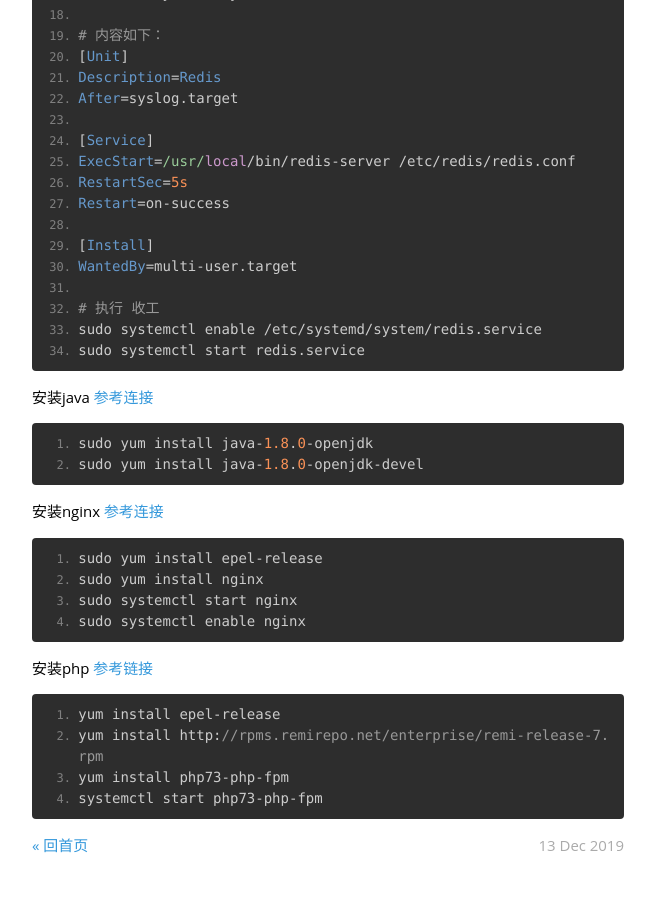
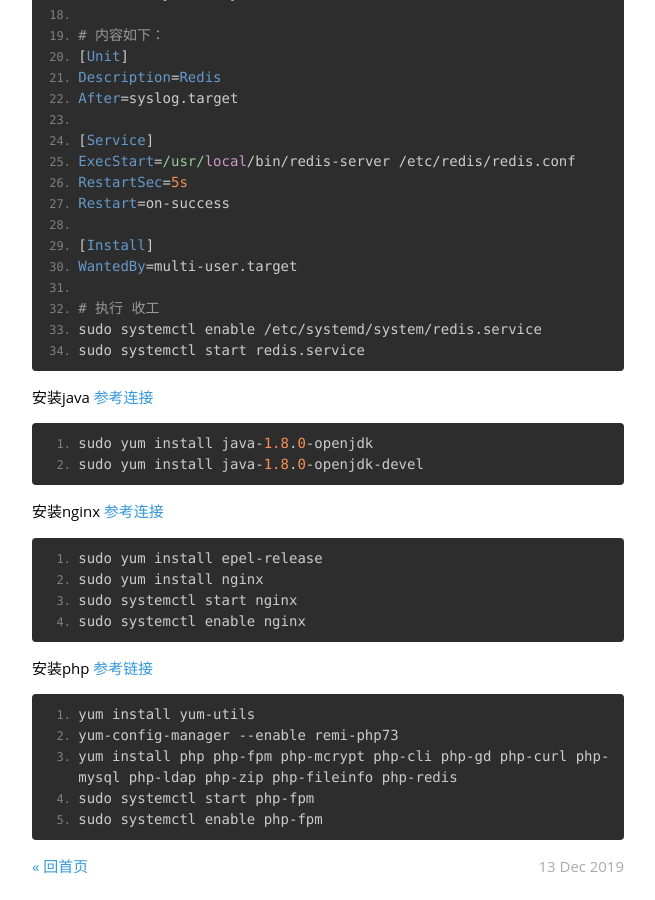
Before and after one commit to hiwjd/hiwjd.github.io, a Jekyll site: the page built from _posts/2019-12-13-centos7-deploy-note.markdown, in a window 1280 px wide and 900 px high, scrolled down 1544 px. Shown: the whole window, without its empty margins (312-967 px from the left). Built offline with Jekyll 4.4.1, drawn with Linux system fonts in a browser that asks for light colours; nearby versions of some CDN libraries; some web fonts are replaced; comment, search, counter and statistics services are not loaded; before the commit the page ends 2423 px from its top, so only the background shows below that.

Commit message:
Update 2019-12-13-centos7-deploy-note.markdown

````diff
--- a/_posts/2019-12-13-centos7-deploy-note.markdown
+++ b/_posts/2019-12-13-centos7-deploy-note.markdown
@@ -121,11 +121,12 @@ sudo systemctl enable nginx
 ```
 
 安装php
-[参考链接](https://www.linode.com/community/questions/19078/install-php-71-72-73-on-centos-7)
+[参考链接](https://www.tecmint.com/install-php-7-in-centos-7/)
 
 ```
-yum install epel-release
-yum install http://rpms.remirepo.net/enterprise/remi-release-7.rpm
-yum install php73-php-fpm
-systemctl start php73-php-fpm
+yum install yum-utils
+yum-config-manager --enable remi-php73
+yum install php php-fpm php-mcrypt php-cli php-gd php-curl php-mysql php-ldap php-zip php-fileinfo php-redis
+sudo systemctl start php-fpm
+sudo systemctl enable php-fpm
 ```
````
